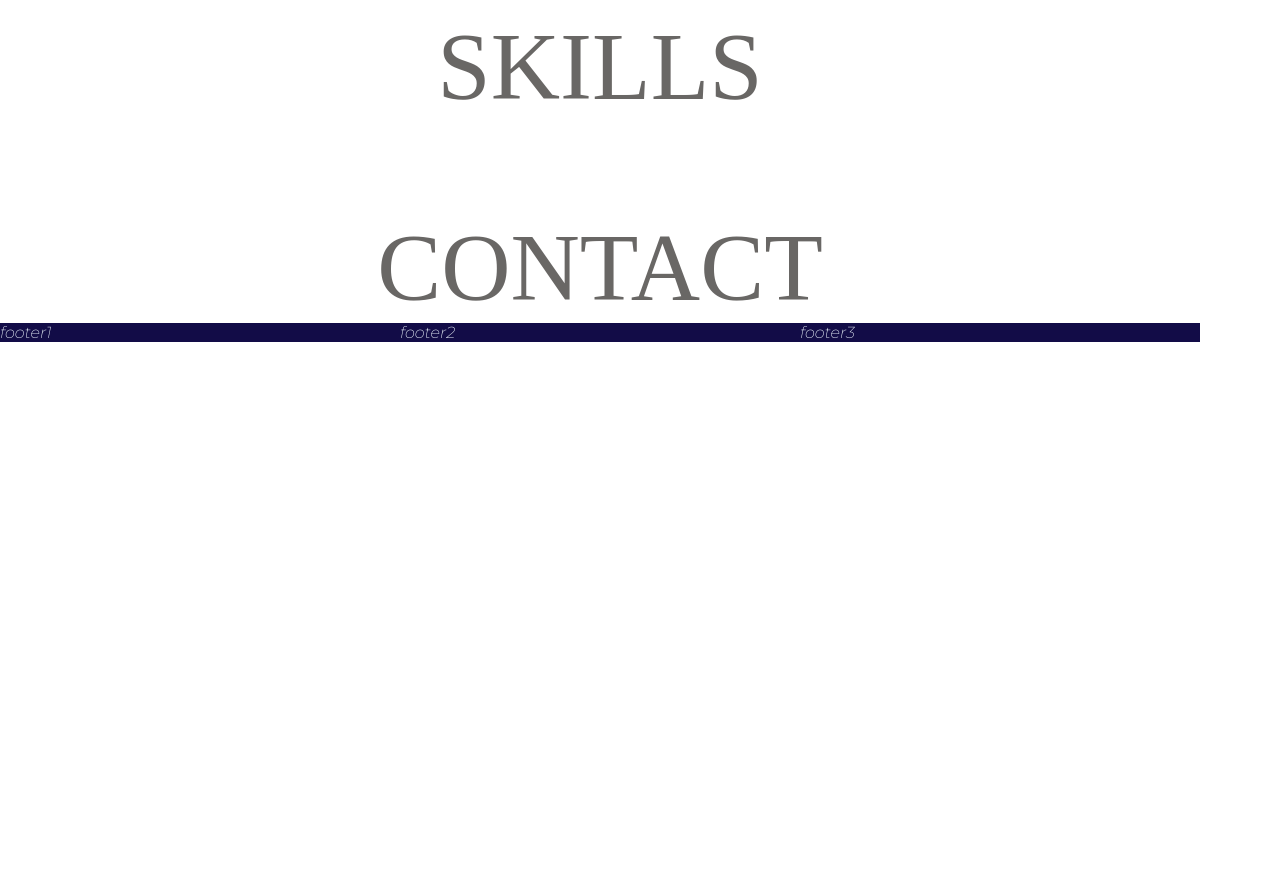
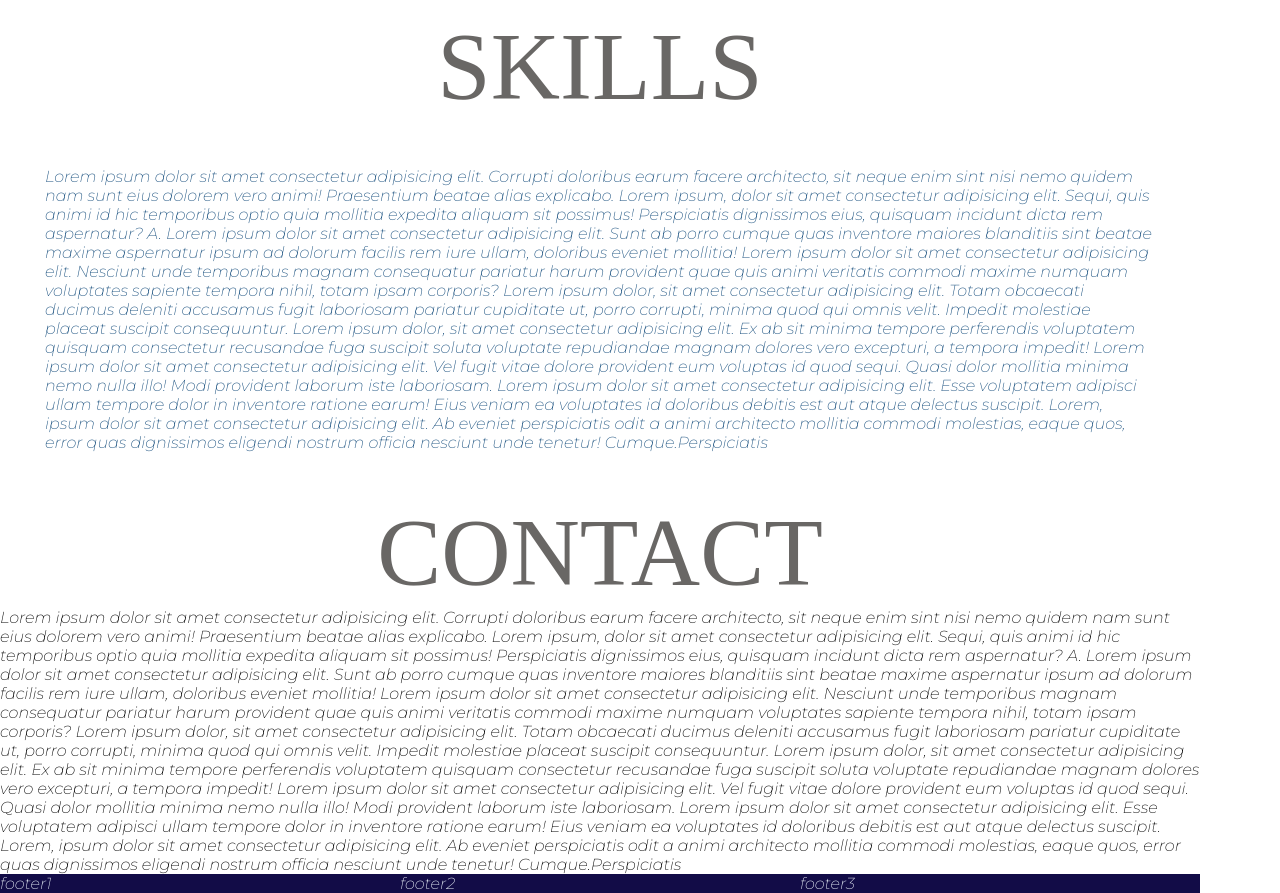
Before and after one commit to Phransis/Portfolio_Website, a React (Create React App) app: page / in a window 1280 px wide. Shown: the part 1080-1973 px from the top of the page. Before the commit the page ends 1422 px from the top, so only its background shows below. Built offline with nearby package versions, Linux system fonts and the light colour scheme.

Commit message:
done but not finishd

```diff
--- a/package.json
+++ b/package.json
@@ -6,6 +6,7 @@
     "@testing-library/jest-dom": "^5.17.0",
     "@testing-library/react": "^13.4.0",
     "@testing-library/user-event": "^13.5.0",
+    "antd": "^5.12.1",
     "react": "^18.2.0",
     "react-dom": "^18.2.0",
     "react-scripts": "5.0.1",
--- a/src/components/pages/Contact.jsx
+++ b/src/components/pages/Contact.jsx
@@ -3,7 +3,36 @@ import React from "react";
 function Contact() {
   return <div>
    <div className="title">Contact</div>
-
+   Lorem ipsum dolor sit amet consectetur adipisicing elit. Corrupti
+        doloribus earum facere architecto, sit neque enim sint nisi nemo quidem
+        nam sunt eius dolorem vero animi! Praesentium beatae alias explicabo.
+        Lorem ipsum, dolor sit amet consectetur adipisicing elit. Sequi, quis
+        animi id hic temporibus optio quia mollitia expedita aliquam sit
+        possimus! Perspiciatis dignissimos eius, quisquam incidunt dicta rem
+        aspernatur? A. Lorem ipsum dolor sit amet consectetur adipisicing elit.
+        Sunt ab porro cumque quas inventore maiores blanditiis sint beatae
+        maxime aspernatur ipsum ad dolorum facilis rem iure ullam, doloribus
+        eveniet mollitia! Lorem ipsum dolor sit amet consectetur adipisicing
+        elit. Nesciunt unde temporibus magnam consequatur pariatur harum
+        provident quae quis animi veritatis commodi maxime numquam voluptates
+        sapiente tempora nihil, totam ipsam corporis? Lorem ipsum dolor, sit
+        amet consectetur adipisicing elit. Totam obcaecati ducimus deleniti
+        accusamus fugit laboriosam pariatur cupiditate ut, porro corrupti,
+        minima quod qui omnis velit. Impedit molestiae placeat suscipit
+        consequuntur. Lorem ipsum dolor, sit amet consectetur adipisicing elit.
+        Ex ab sit minima tempore perferendis voluptatem quisquam consectetur
+        recusandae fuga suscipit soluta voluptate repudiandae magnam dolores
+        vero excepturi, a tempora impedit! Lorem ipsum dolor sit amet
+        consectetur adipisicing elit. Vel fugit vitae dolore provident eum
+        voluptas id quod sequi. Quasi dolor mollitia minima nemo nulla illo!
+        Modi provident laborum iste laboriosam.
+        Lorem ipsum dolor sit amet consectetur adipisicing elit. Esse voluptatem
+        adipisci ullam tempore dolor in inventore ratione earum! Eius veniam ea
+        voluptates id doloribus debitis est aut atque delectus suscipit. Lorem,
+        ipsum dolor sit amet consectetur adipisicing elit. Ab eveniet
+        perspiciatis odit a animi architecto mollitia commodi molestias, eaque
+        quos, error quas dignissimos eligendi nostrum officia nesciunt unde
+        tenetur! Cumque.Perspiciatis
   </div>;
 }
 
--- a/src/components/pages/Skills.jsx
+++ b/src/components/pages/Skills.jsx
@@ -4,7 +4,39 @@ function Skills() {
   return <div>
 
     <div className="title">Skills</div>
-    <div className="content"></div>
+    <div className="content">
+    Lorem ipsum dolor sit amet consectetur adipisicing elit. Corrupti
+        doloribus earum facere architecto, sit neque enim sint nisi nemo quidem
+        nam sunt eius dolorem vero animi! Praesentium beatae alias explicabo.
+        Lorem ipsum, dolor sit amet consectetur adipisicing elit. Sequi, quis
+        animi id hic temporibus optio quia mollitia expedita aliquam sit
+        possimus! Perspiciatis dignissimos eius, quisquam incidunt dicta rem
+        aspernatur? A. Lorem ipsum dolor sit amet consectetur adipisicing elit.
+        Sunt ab porro cumque quas inventore maiores blanditiis sint beatae
+        maxime aspernatur ipsum ad dolorum facilis rem iure ullam, doloribus
+        eveniet mollitia! Lorem ipsum dolor sit amet consectetur adipisicing
+        elit. Nesciunt unde temporibus magnam consequatur pariatur harum
+        provident quae quis animi veritatis commodi maxime numquam voluptates
+        sapiente tempora nihil, totam ipsam corporis? Lorem ipsum dolor, sit
+        amet consectetur adipisicing elit. Totam obcaecati ducimus deleniti
+        accusamus fugit laboriosam pariatur cupiditate ut, porro corrupti,
+        minima quod qui omnis velit. Impedit molestiae placeat suscipit
+        consequuntur. Lorem ipsum dolor, sit amet consectetur adipisicing elit.
+        Ex ab sit minima tempore perferendis voluptatem quisquam consectetur
+        recusandae fuga suscipit soluta voluptate repudiandae magnam dolores
+        vero excepturi, a tempora impedit! Lorem ipsum dolor sit amet
+        consectetur adipisicing elit. Vel fugit vitae dolore provident eum
+        voluptas id quod sequi. Quasi dolor mollitia minima nemo nulla illo!
+        Modi provident laborum iste laboriosam.
+        Lorem ipsum dolor sit amet consectetur adipisicing elit. Esse voluptatem
+        adipisci ullam tempore dolor in inventore ratione earum! Eius veniam ea
+        voluptates id doloribus debitis est aut atque delectus suscipit. Lorem,
+        ipsum dolor sit amet consectetur adipisicing elit. Ab eveniet
+        perspiciatis odit a animi architecto mollitia commodi molestias, eaque
+        quos, error quas dignissimos eligendi nostrum officia nesciunt unde
+        tenetur! Cumque.Perspiciatis
+
+    </div>
   </div>;
 }
 
--- a/src/index.css
+++ b/src/index.css
@@ -11,7 +11,11 @@ body {
 
 .image{
   height: 40px;
-  padding: 10px;
+  /* padding: 10px; */
+
+}
+
+.image-con{
 
 }
 
@@ -35,16 +39,16 @@ nav{
   right: 0;
   left: 0;
   z-index: 1030;
-  background-color: rgb(229, 217, 234);
+  background-color: rgb(235, 231, 237);
   display: flex;
   justify-content: space-between;
   align-items: center;
   padding: 4px 20px 4px 12px;
 }
 
-nav:hover{
+/* nav:hover{
   background-color: rgb(81, 79, 79);
-}
+} */
 
 .title{
   text-align: center;
@@ -105,3 +109,9 @@ nav:hover{
   justify-content: center;
   color: rgb(24, 79, 126);
 }
+
+.skills_card{
+  height: 300px;
+  width: 300px;
+  background-color: rgb(224, 238, 248);
+}
```
Also changed, not shown: 1 other file (tests, documents, lock files or other folders).
